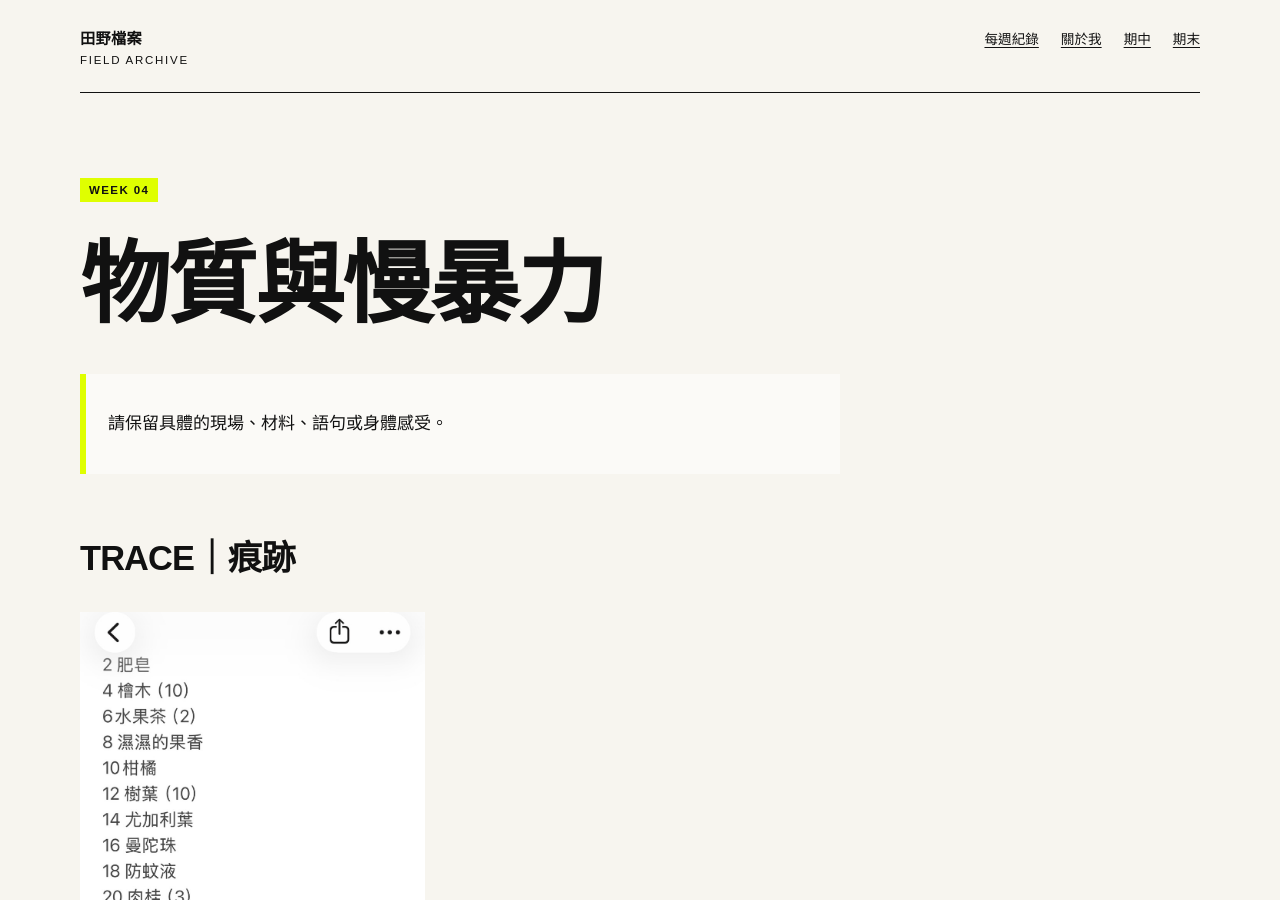
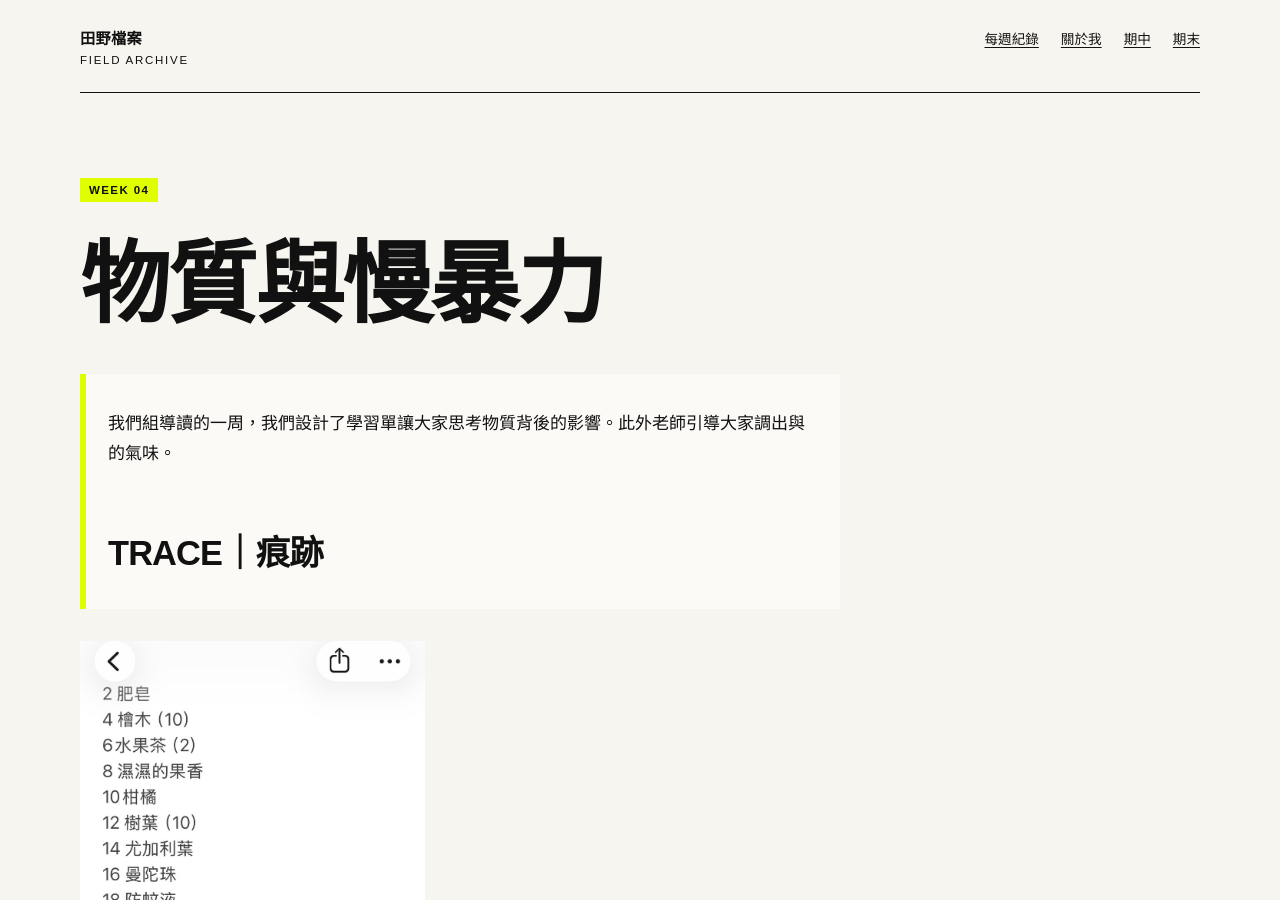
Before and after one commit to yo566566/fieldworkarchive, a Jekyll site: the page built from weeks/week-04.md, in a window 1280 px wide and 900 px high. Built offline with Jekyll 4.4.1, drawn with Linux system fonts in a browser that asks for light colours.

Commit message:
Update week-04.md

```diff
--- a/weeks/week-04.md
+++ b/weeks/week-04.md
@@ -7,8 +7,7 @@ permalink: /weeks/week-04/
 
 # 物質與慢暴力
 
-> 請保留具體的現場、材料、語句或身體感受。
-
+> 我們組導讀的一周，我們設計了學習單讓大家思考物質背後的影響。此外老師引導大家調出與的氣味。
 ## TRACE｜痕跡
 
 ![圖片說明]({{ '/assets/images/w4-01.jpg' | relative_url }})
```
